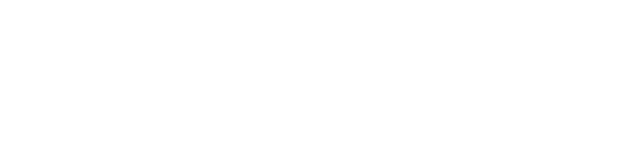
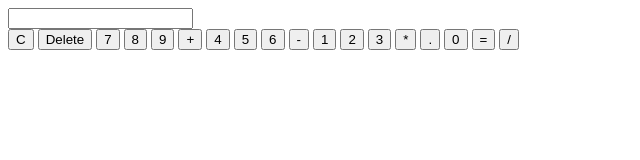
Before and after one commit to abdurahmanzerihun/calculator, a plain HTML site: page index.html in a window 1280 px wide. Shown: the whole page, without its empty margins (0-640 px from the left). Drawn offline with Linux system fonts and the light colour scheme.

Commit message:
Add the structure of a basic calculator

```diff
--- a/index.html
+++ b/index.html
@@ -7,6 +7,30 @@
         <link rel="stylesheet" href="style.css">
 </head>
 <body>
+        <div class="calculator">
+                <input id="display" value="">
+                <div class="buttons">
+                  <button id="clearBtn">C</button>
+                  <button id="delete">Delete</button>
+                  <button id="seven">7</button>
+                  <button id="eight">8</button>
+                  <button id="nine">9</button>
+                  <button id="plus">+</button>
+                  <button id="four">4</button>
+                  <button id="five">5</button>
+                  <button id="six">6</button>
+                  <button id="minus">-</button>
+                  <button id="1">1</button>
+                  <button id="2">2</button>
+                  <button id="3">3</button>
+                  <button id="multiply">*</button>
+                  <button id="dotBtn">.</button>
+                  <button id="zero">0</button>
+                  <button id="equalsBtn">=</button>
+                  <button id="divide">/</button>
+
+                </div>
+        </div>
   <script src="script.js"></script>
 </body>
 </html>
```
